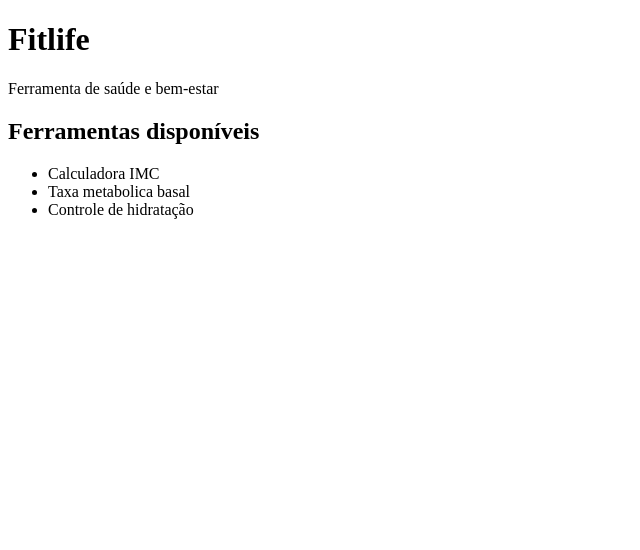
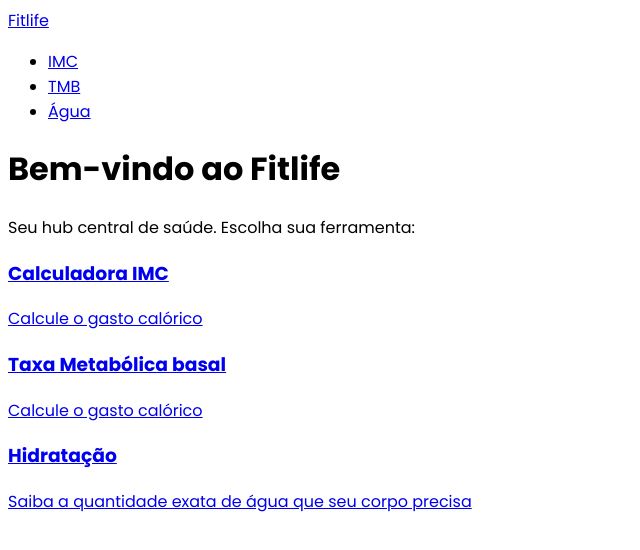
Before and after one commit to SamuelRibeirodev/fitlife, a plain HTML site: page index.html in a window 1280 px wide. Shown: the whole page, without its empty margins (0-640 px from the left). Drawn offline with Linux system fonts and the light colour scheme.

Commit message:
Adicionado html semântico na pagina

```diff
--- a/index.html
+++ b/index.html
@@ -1,22 +1,53 @@
 <!DOCTYPE html>
 <html lang="pt-br">
+
 <head>
     <meta charset="UTF-8">
     <meta name="viewport" content="width=device-width, initial-scale=1.0">
-    <title>Document</title>
+    <title>Fitlife</title>
 </head>
-<body>
-    <h1>Fitlife</h1>
+<link rel="preconnect" href="https://fonts.googleapis.com">
+<link rel="preconnect" href="https://fonts.gstatic.com" crossorigin>
+<link
+    href="https://fonts.googleapis.com/css2?family=Poppins:ital,wght@0,100;0,200;0,300;0,400;0,500;0,600;0,700;0,800;0,900;1,100;1,200;1,300;1,400;1,500;1,600;1,700;1,800;1,900&display=swap"
+    rel="stylesheet">
 
-    <p>Ferramenta de saúde e bem-estar</p>
+<body style="font-family: Poppins;">
 
-    <h2>Ferramentas disponíveis</h2>
+    <nav>
 
-    <ul>
-        <li>Calculadora IMC</li>
-        <li>Taxa metabolica basal</li>
-        <li>Controle de hidratação</li>
-    </ul>
+        <a href="../index.html">Fitlife</a>
 
+        <ul>
+            <li><a href="./pages/imc.html">IMC</a></li>
+            <li><a href="./pages/tmb.html">TMB</a></li>
+            <li><a href="./pages/water.html">Água</a></li>
+        </ul>
+
+    </nav>
+
+    <header>
+        <h1>Bem-vindo ao Fitlife</h1>
+        <p>Seu hub central de saúde. Escolha sua ferramenta:</p>
+    </header>
+    <main>
+        <section>
+            <a href="./pages/imc.html">
+                <h3>Calculadora IMC</h3>
+                <p>Calcule o gasto calórico</p>
+            </a>
+
+            <a href="./pages/tmb.html">
+                <h3>Taxa Metabólica basal</h3>
+                <p>Calcule o gasto calórico</p>
+            </a>
+
+            <a href="./pages/water.html">
+                <h3>Hidratação</h3>
+                <p>Saiba a quantidade exata de água que seu corpo precisa</p>
+            </a>
+        </section>
+    </main>
 </body>
+
 </html>
```
Also changed, not shown: pages/imc.html (added, +35 -0 lines), pages/tmb.html (added, +33 -0 lines), pages/water.html (added, +33 -0 lines).
